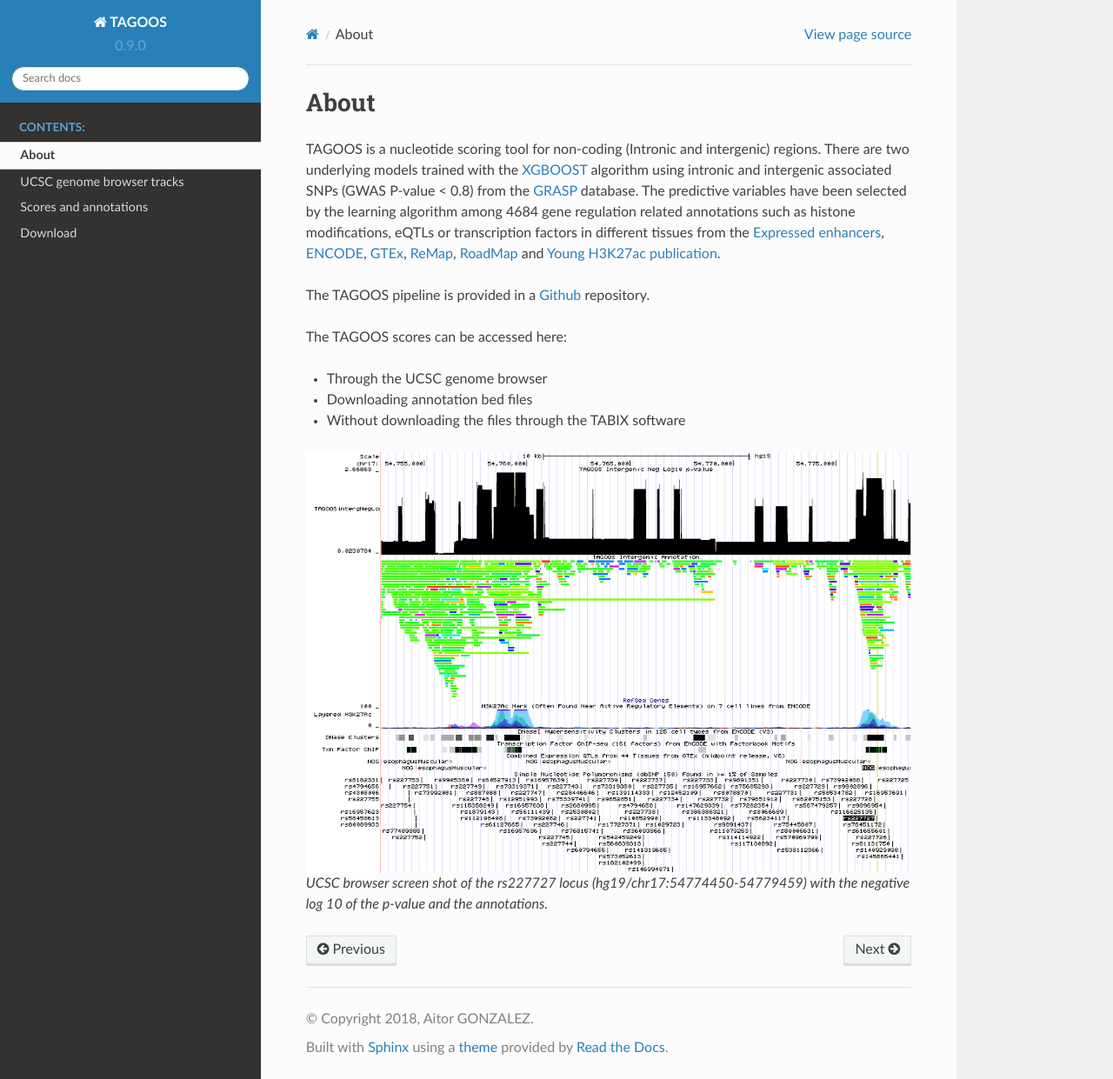
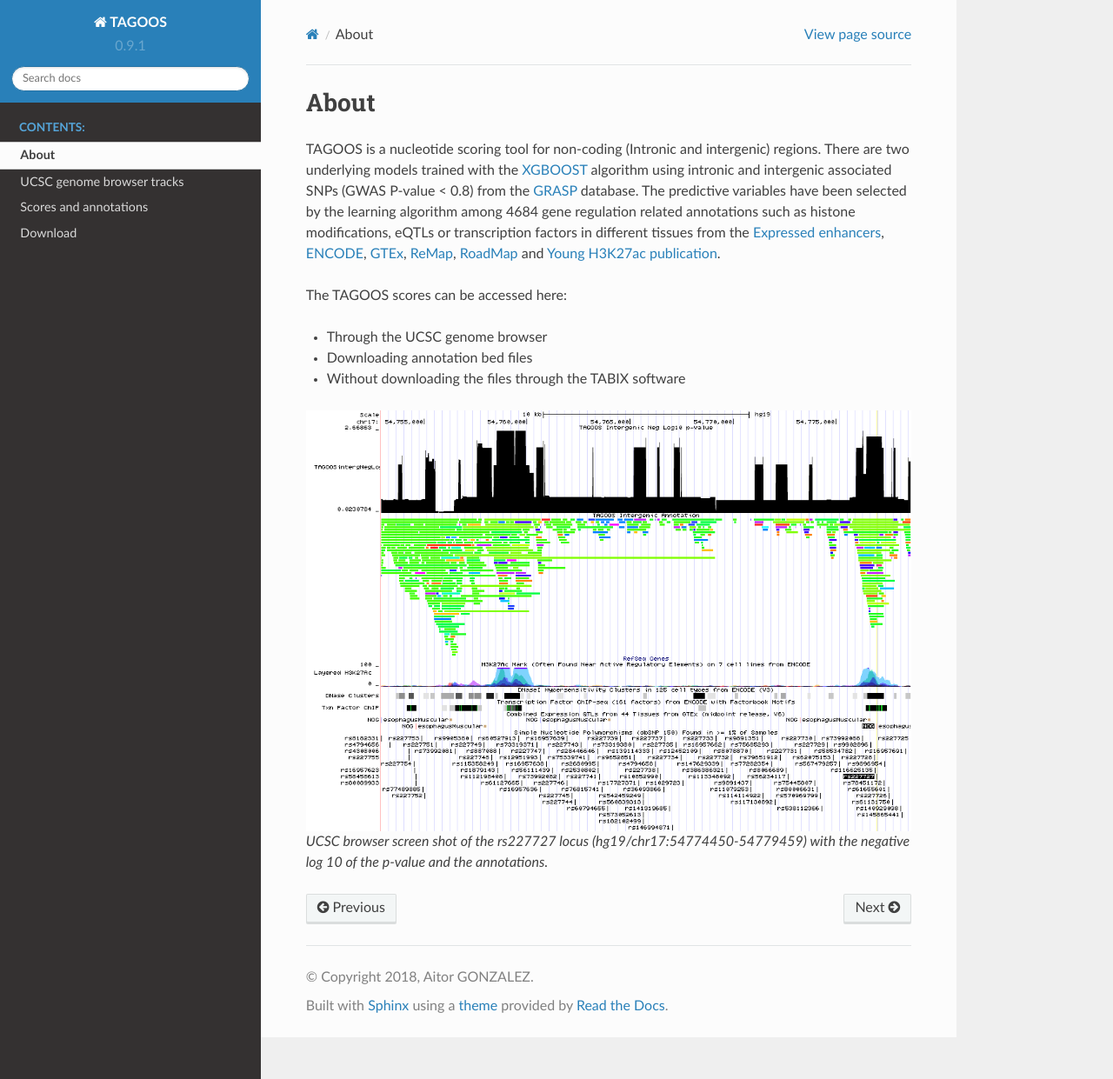
Before and after one commit to aitgon/tagoosrtd, a Sphinx documentation site: the page built from docs/content/about.md, in a window 1280 px wide and 1241 px high. Shown: the whole window at 87% size. Built offline with Sphinx 7.4.7 and the Read the Docs theme 2.0.0, drawn with Linux system fonts in a browser that asks for light colours.

Commit message:
DOC Update version

```diff
--- a/docs/conf.py
+++ b/docs/conf.py
@@ -24,7 +24,7 @@ copyright = '2018, Aitor GONZALEZ'
 author = 'Aitor GONZALEZ'
 
 # The short X.Y version
-version = '0.9.0'
+version = '0.9.1'
 # The full version, including alpha/beta/rc tags
 release = version
 
--- a/docs/content/about.md
+++ b/docs/content/about.md
@@ -1,8 +1,6 @@
 # About
 
 TAGOOS is a nucleotide scoring tool for non-coding (Intronic and intergenic) regions. There are two underlying models trained with the <a href="https://xgboost.readthedocs.io/en/latest/" target="_blank">XGBOOST</a> algorithm using intronic and intergenic associated SNPs (GWAS P-value < 0.8) from the <a href="https://grasp.nhlbi.nih.gov/Overview.aspx" target="_blank">GRASP</a> database. The predictive variables have been selected by the learning algorithm among 4684 gene regulation related annotations such as histone modifications, eQTLs or transcription factors in different tissues from the <a href="http://enhancer.binf.ku.dk/presets/" target="_blank">Expressed enhancers</a>, <a href="https://www.encodeproject.org/" target="_blank">ENCODE</a>, <a href="https://www.gtexportal.org/home/" target="_blank">GTEx</a>, <a href="http://tagc.univ-mrs.fr/remap/" target="_blank">ReMap</a>, <a href="http://www.roadmapepigenomics.org/" target="_blank">RoadMap</a> and <a href="http://www.cell.com/abstract/S0092-8674(13)01227-0" target="_blank">Young H3K27ac publication</a>.
-
-The TAGOOS pipeline is provided in a <a href="https://github.com/aitgon/tagoos" target="_blank">Github</a> repository.
 
 The TAGOOS scores can be accessed here:
 
```
